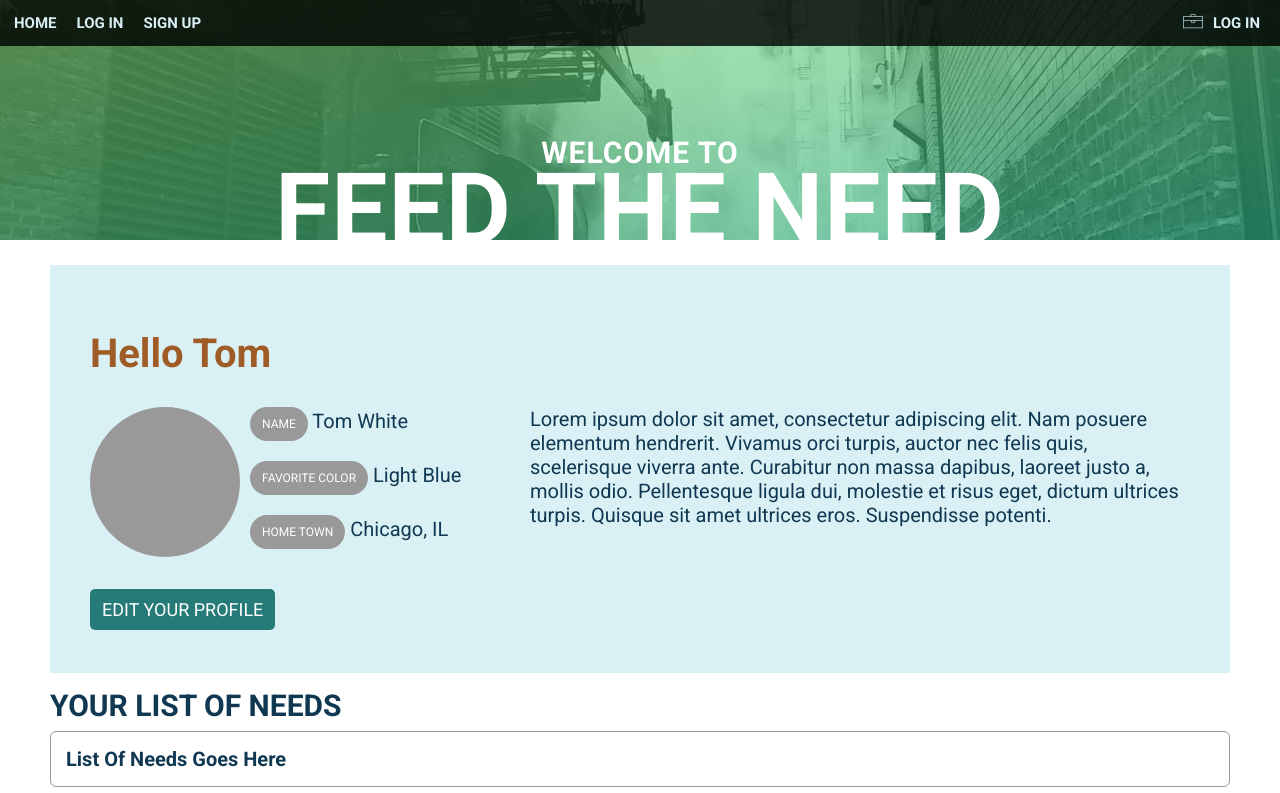
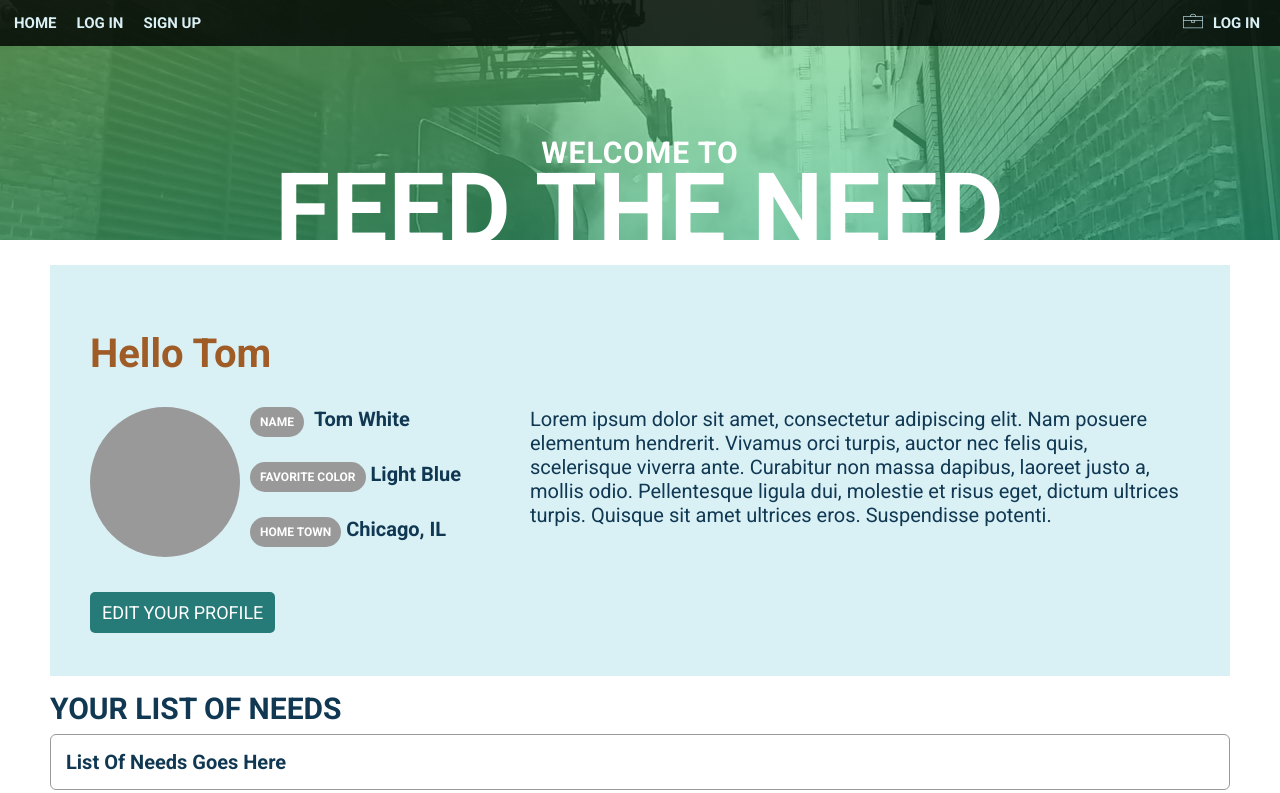
Before and after one commit to miloscomplex/feed-the-need-react, a React (Create React App) app in the folder frontend/: page /feed-the-need/needy in a window 1280 px wide. Shown: the top 793 px of the page. Built offline with nearby package versions, Linux system fonts and the light colour scheme.

Commit message:
bio updates CSS

```diff
--- a/frontend/src/components/needy/NeedyLanding.js
+++ b/frontend/src/components/needy/NeedyLanding.js
@@ -13,17 +13,19 @@ function NeedyLanding() {
           </div>
           <div className='needy-landing__bio-text-div'>
 
-            <p className='text__bio needy-landing__bio-p'>
-              <label className='needy-landing__bio-label'>Name</label> Tom White
-            </p>
+            <div className='text__bio needy-landing__bio-p'>
+              <label className='needy-landing__bio-label'>Name</label> <p>Tom White</p>
+            </div>
 
-            <p className='text__bio needy-landing__bio-p'>
-              <label className='needy-landing__bio-label'>Favorite Color</label> Light Blue
-            </p>
+            <div className='text__bio needy-landing__bio-p'>
+              <label className='needy-landing__bio-label'>Favorite Color</label>
+              <p>Light Blue</p>
+            </div>
 
-            <p className='text__bio needy-landing__bio-p'>
-              <label className='needy-landing__bio-label'>Home town</label> Chicago, IL
-            </p>
+            <div className='text__bio needy-landing__bio-p'>
+              <label className='needy-landing__bio-label'>Home town</label>
+              <p>Chicago, IL</p>
+            </div>
           </div>
           <div className='needy-landing__bio-div'> Lorem ipsum dolor sit amet, consectetur adipiscing elit. Nam posuere elementum hendrerit. Vivamus orci turpis, auctor nec felis quis, scelerisque viverra ante. Curabitur non massa dapibus, laoreet justo a, mollis odio. Pellentesque ligula dui, molestie et risus eget, dictum ultrices turpis. Quisque sit amet ultrices eros. Suspendisse potenti.</div>
         </div>
--- a/frontend/src/sass/pages/needy-landing.scss
+++ b/frontend/src/sass/pages/needy-landing.scss
@@ -29,7 +29,14 @@
     }
 
     &-p {
-      margin-bottom: 2rem;
+      margin-bottom: 2.5rem;
+      font-weight: 600;
+    }
+
+    p {
+      display: inline-block;
+      line-height: 1.8rem;
+
     }
 
     &-label {
@@ -38,8 +45,10 @@
       text-transform: uppercase;
       background-color: $color-dark-grey;
       display: inline-block;
-      padding: 1rem 1.2rem;
-      border-radius: 17777rem;
+      padding: .8rem 1rem;
+      border-radius: 177rem;
+      margin-right: .5rem;
+
     }
 
     &-btn {
```
